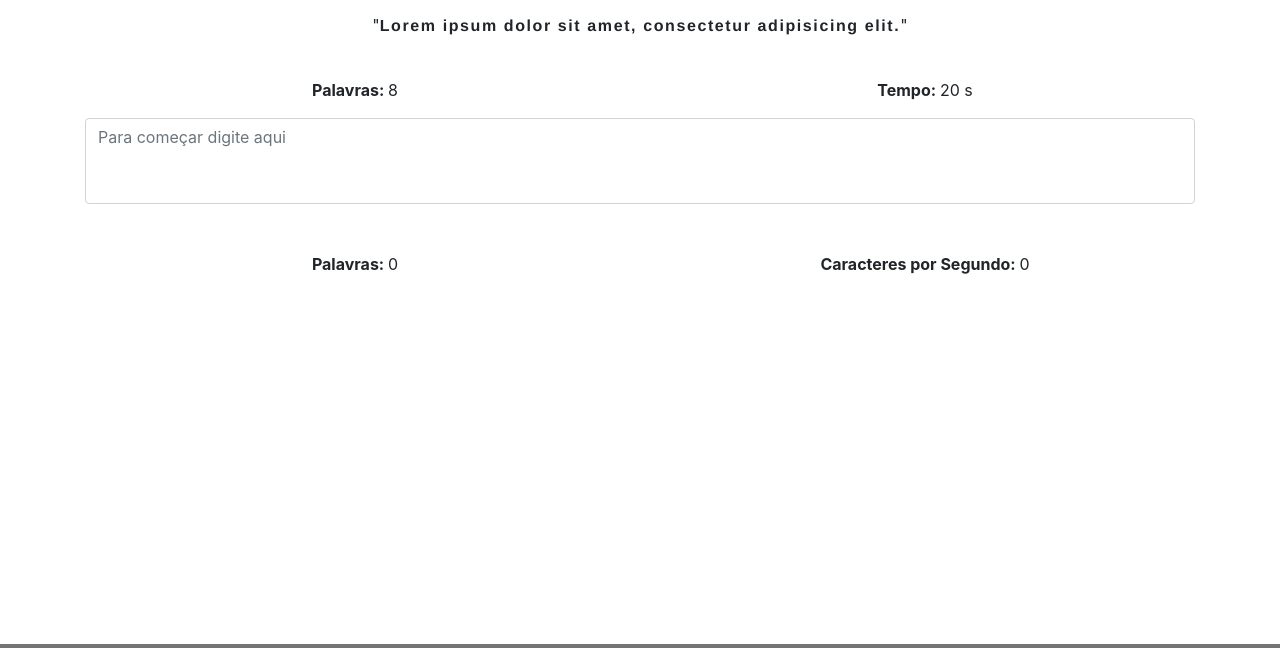
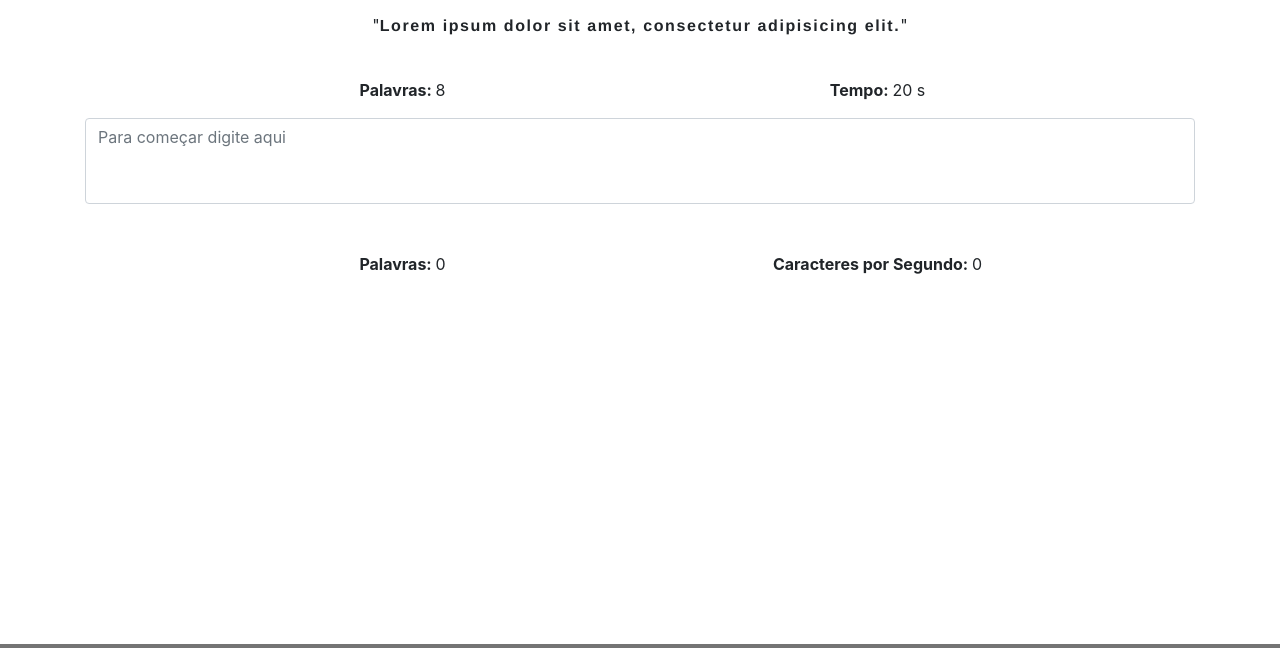
Before and after one commit to MaiaraM/EstudosJavascript, a plain HTML site: page TypeType/index.html in a window 1280 px wide. Shown: the part 106-754 px from the top of the page. Drawn offline with nearby package versions, Linux system fonts and the light colour scheme.

Commit message:
Update index.html

```diff
--- a/TypeType/index.html
+++ b/TypeType/index.html
@@ -32,7 +32,7 @@
 
     <div class="container " id="corpo">
         <div class="row justify-content-center">
-            <div class="col-sm-12">
+            <div class="col-sm-10">
                 <p>TypeType é o jogo que mede a velocidade da sua digitação.
                     Digite a frase o mais rápido que conseguir! Será pontuado a quantidade de palavras escritas
                     corretamentes, está preparado? </p>
@@ -40,10 +40,10 @@
                 <br>
             </div>
 
-            <div class="col-6 text-center">
+            <div class="col-5 text-center">
                 <p><b>Palavras: </b><span id="palavras">0</span></p>
             </div>
-            <div class="col-6 text-center">
+            <div class="col-5 text-center">
                 <p><b>Tempo: </b><span id="contadorTempo">0</span> s</p>
             </div>
             <div class="col-sm-12">
@@ -51,10 +51,10 @@
                 rows="3" ></textarea>
                 <br><br>
             </div>
-            <div class="col-6 text-center">
+            <div class="col-5 text-center">
                 <p><b>Palavras: </b><span id="resultadoPalavras">0</span></p>
             </div>
-            <div class="col-6 text-center">
+            <div class="col-5 text-center">
                 <p><b>Caracteres por Segundo: </b><span id="resultadoCaracteres">0</span></p>
             </div>
         </div>
```
